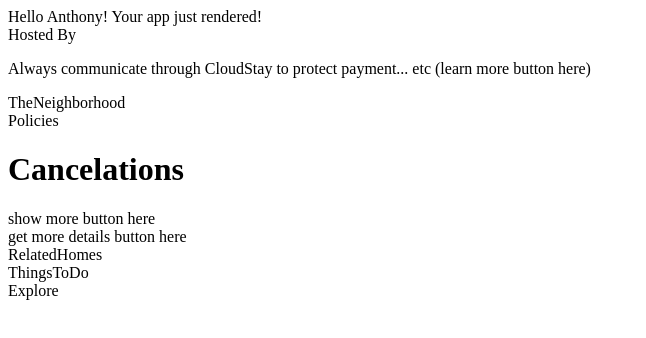
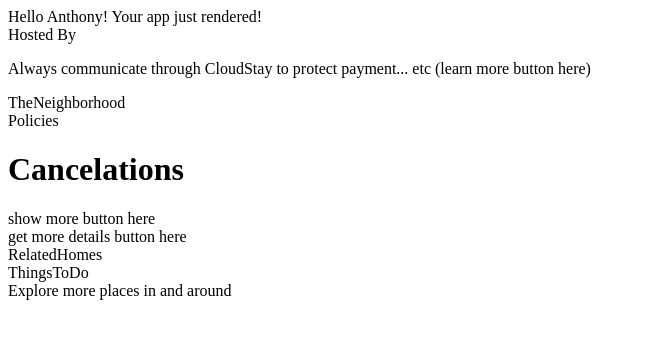
Before and after one commit to cloudstay/anthonysServiceModules, a React app: page / in a window 1280 px wide. Shown: the top 338 px of the page, without its empty margins (0-646 px from the left). Built offline with nearby package versions, Linux system fonts and the light colour scheme; no server answers; the HTML template or start-up script is replaced by a standard one.

Commit message:
render explore component element

```diff
--- a/client/src/components/Explore.jsx
+++ b/client/src/components/Explore.jsx
@@ -10,7 +10,9 @@
 
     render(){
       return(
-        <div>Explore</div>
+        <div>
+          <div>Explore more places in and around {this.props.city}</div>
+        </div>
       )
     }
 }
```
